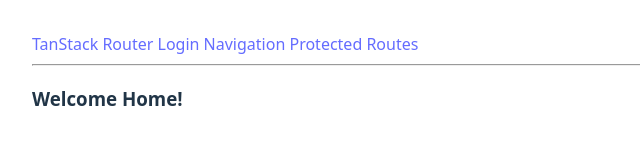
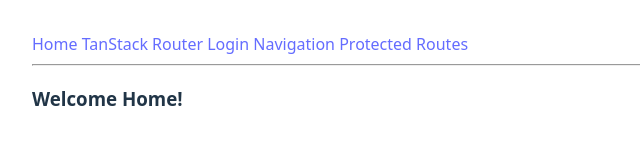
Before and after one commit to FranderCarrillo/tanstack-router-binarios, a React (Vite) app: page / in a window 1280 px wide. Shown: the top 160 px of the page, without its empty margins (0-640 px from the left). Built offline with nearby package versions, Linux system fonts and the light colour scheme.

Commit message:
fix-__root

```diff
--- a/src/routes/__root.tsx
+++ b/src/routes/__root.tsx
@@ -1,4 +1,4 @@
-import { createRootRoute, createRootRouteWithContext, Link, Outlet } from '@tanstack/react-router'
+import { createRootRouteWithContext, Link, Outlet } from '@tanstack/react-router'
 import { TanStackRouterDevtools } from '@tanstack/react-router-devtools'
 import { AuthContext } from '../hooks/useAuth';
 
@@ -10,7 +10,10 @@ export const Route = createRootRouteWithContext<RouterContext>()({
   component: () => (
     <>
       <div className="p-2 flex gap-2">
-        <Link to="/TanStackRoute" className="[&.active]:font-bold">
+        <Link to="/" className="[&.active]:font-bold">
+          Home
+        </Link>{' '}
+        <Link to="/tanstackRoute" className="[&.active]:font-bold">
           TanStack Router
         </Link>{' '}
         <Link to="/login" className="[&.active]:font-bold">
```
